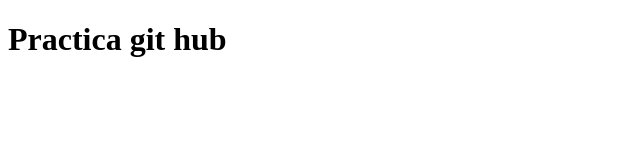
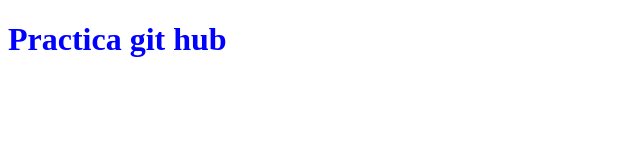
Before and after one commit to sebastianpimentel/practicagh1, a plain HTML site: page index.html in a window 1280 px wide. Shown: the whole page, without its empty margins (0-640 px from the left). Drawn offline with Linux system fonts and the light colour scheme.

Commit message:
se modifico style.css y index.hmtl

```diff
--- a/assets/css/style.css
+++ b/assets/css/style.css
@@ -1,3 +1,6 @@
 /**
 @author sebastian pimentel
 */
+.titulo{
+    color: blue;
+}
--- a/index.html
+++ b/index.html
@@ -4,9 +4,10 @@
     <meta charset="UTF-8">
     <meta http-equiv="X-UA-Compatible" content="IE=edge">
     <meta name="viewport" content="width=device-width, initial-scale=1.0">
+    <link rel="stylesheet" href="assets/css/style.css">
     <title>Document</title>
 </head>
 <body>
-    <h1>Practica git hub</h1>
+    <h1 class="titulo">Practica git hub</h1>
 </body>
 </html>
```
